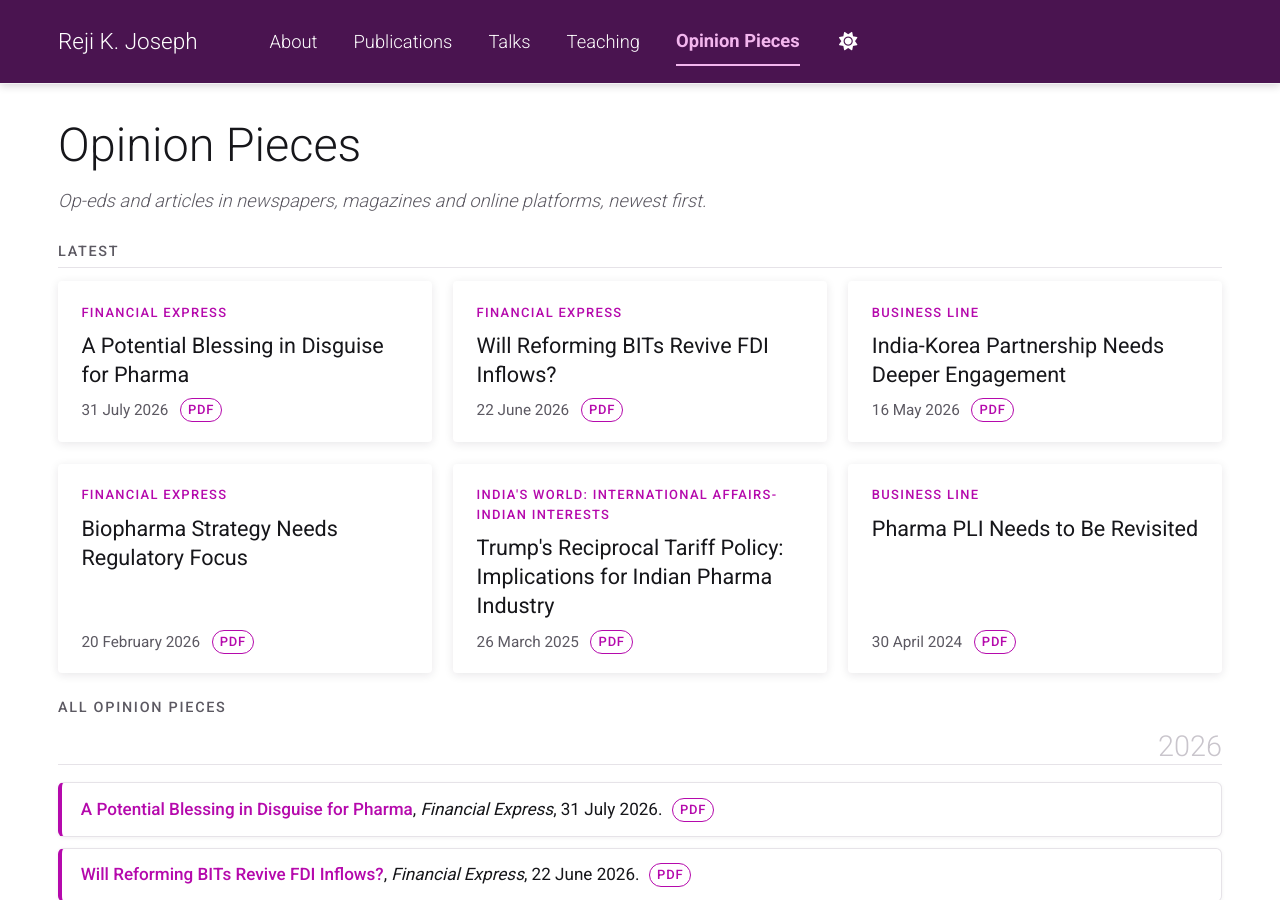
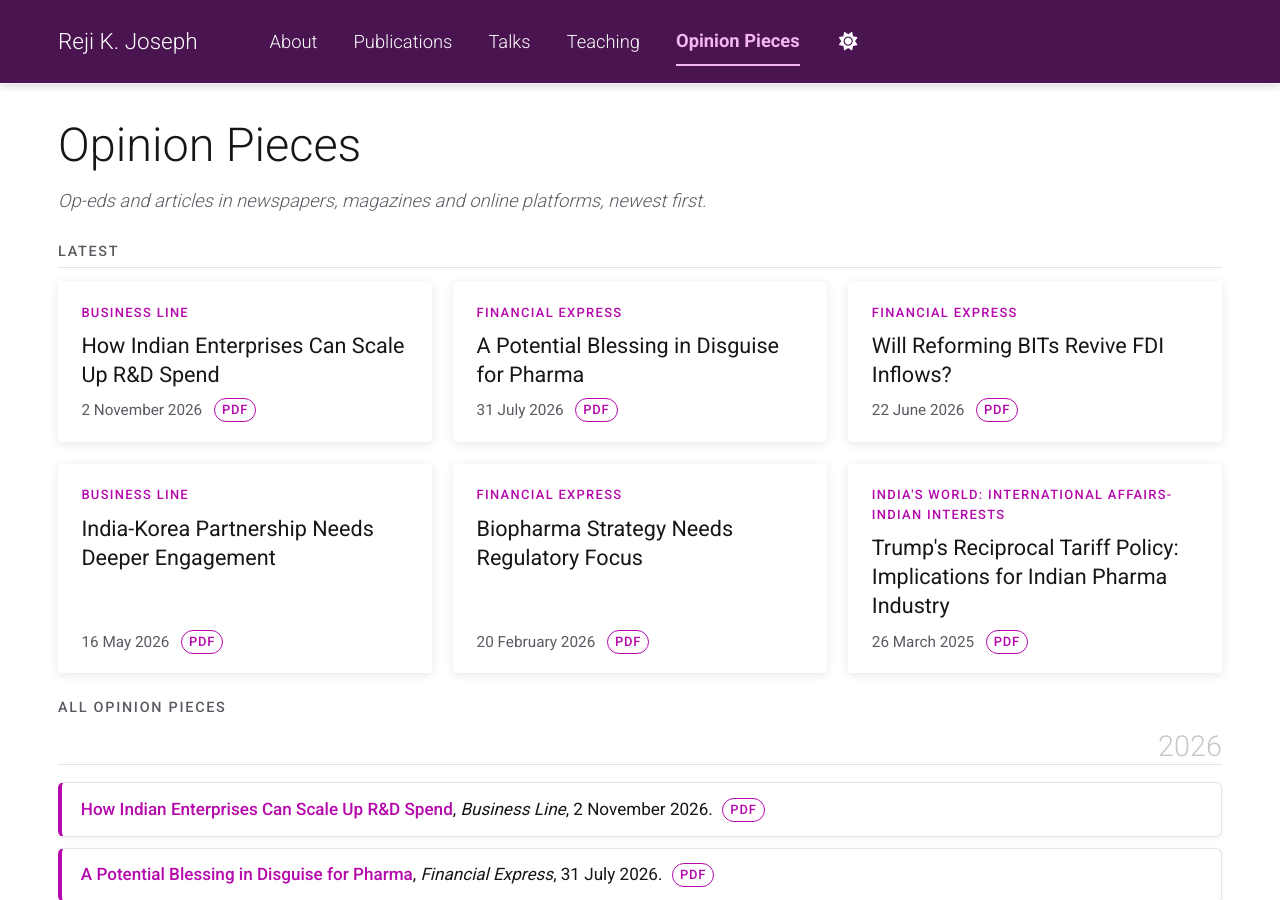
Before and after one commit to rejikjoseph/rejikjoseph.github.io, a Jekyll site: the page built from _pages/opinion-pieces.md, in a window 1280 px wide and 900 px high. Built offline with Jekyll 4.4.1, drawn with Linux system fonts in a browser that asks for light colours; a style sheet for code colours, icons or effects is not loaded.

Commit message:
Add R&D spend op-ed (Business Line, 2 Nov 2026)

```diff
--- a/_pages/opinion-pieces.md
+++ b/_pages/opinion-pieces.md
@@ -11,6 +11,11 @@ Op-eds and articles in newspapers, magazines and online platforms, newest first.
 <h2 class="section-label">Latest</h2>
 
 <div class="card-grid">
+  <div class="card">
+    <span class="card-outlet">Business Line</span>
+    <a class="card-title" href="https://www.thehindubusinessline.com/opinion/how-indian-enterprises-can-scale-up-rampd-spend/article71653470.ece">How Indian Enterprises Can Scale Up R&amp;D Spend</a>
+    <span class="card-date">2 November 2026 <a class="pdf-link" href="/files/opinion/2026-11-02-business-line-scale-up-rd-spend.pdf">PDF</a></span>
+  </div>
   <div class="card">
     <span class="card-outlet">Financial Express</span>
     <a class="card-title" href="https://www.financialexpress.com/opinion/a-potential-blessing-in-disguise-for-pharma/4306903/">A Potential Blessing in Disguise for Pharma</a>
@@ -36,11 +41,6 @@ Op-eds and articles in newspapers, magazines and online platforms, newest first.
     <a class="card-title" href="https://indiasworld.in/trumps-reciprocal-tariff-policy-implications-for-indian-pharma-industry/">Trump's Reciprocal Tariff Policy: Implications for Indian Pharma Industry</a>
     <span class="card-date">26 March 2025 <a class="pdf-link" href="/files/opinion/2025-03-26-indias-world-trumps-reciprocal-tariff-policy.pdf">PDF</a></span>
   </div>
-  <div class="card">
-    <span class="card-outlet">Business Line</span>
-    <a class="card-title" href="https://www.thehindubusinessline.com/opinion/pharma-pli-needs-to-be-revisited/article68121968.ece">Pharma PLI Needs to Be Revisited</a>
-    <span class="card-date">30 April 2024 <a class="pdf-link" href="/files/opinion/2024-04-30-business-line-pharma-pli-needs-to-be-revisited.pdf">PDF</a></span>
-  </div>
 </div>
 
 <h2 class="section-label">All opinion pieces</h2>
@@ -48,6 +48,8 @@ Op-eds and articles in newspapers, magazines and online platforms, newest first.
 <div class="entry-list" markdown="1">
 
 ## 2026 {#y2026}
+
+[**How Indian Enterprises Can Scale Up R&D Spend**](https://www.thehindubusinessline.com/opinion/how-indian-enterprises-can-scale-up-rampd-spend/article71653470.ece), *Business Line*, 2 November 2026. [PDF](/files/opinion/2026-11-02-business-line-scale-up-rd-spend.pdf){: .pdf-link}
 
 [**A Potential Blessing in Disguise for Pharma**](https://www.financialexpress.com/opinion/a-potential-blessing-in-disguise-for-pharma/4306903/), *Financial Express*, 31 July 2026. [PDF](/files/opinion/2026-07-31-financial-express-a-potential-blessing-in-disguise.pdf){: .pdf-link}
 
```
Also changed, not shown: _pages/about.md (+5 -5 lines), 1 other file.
